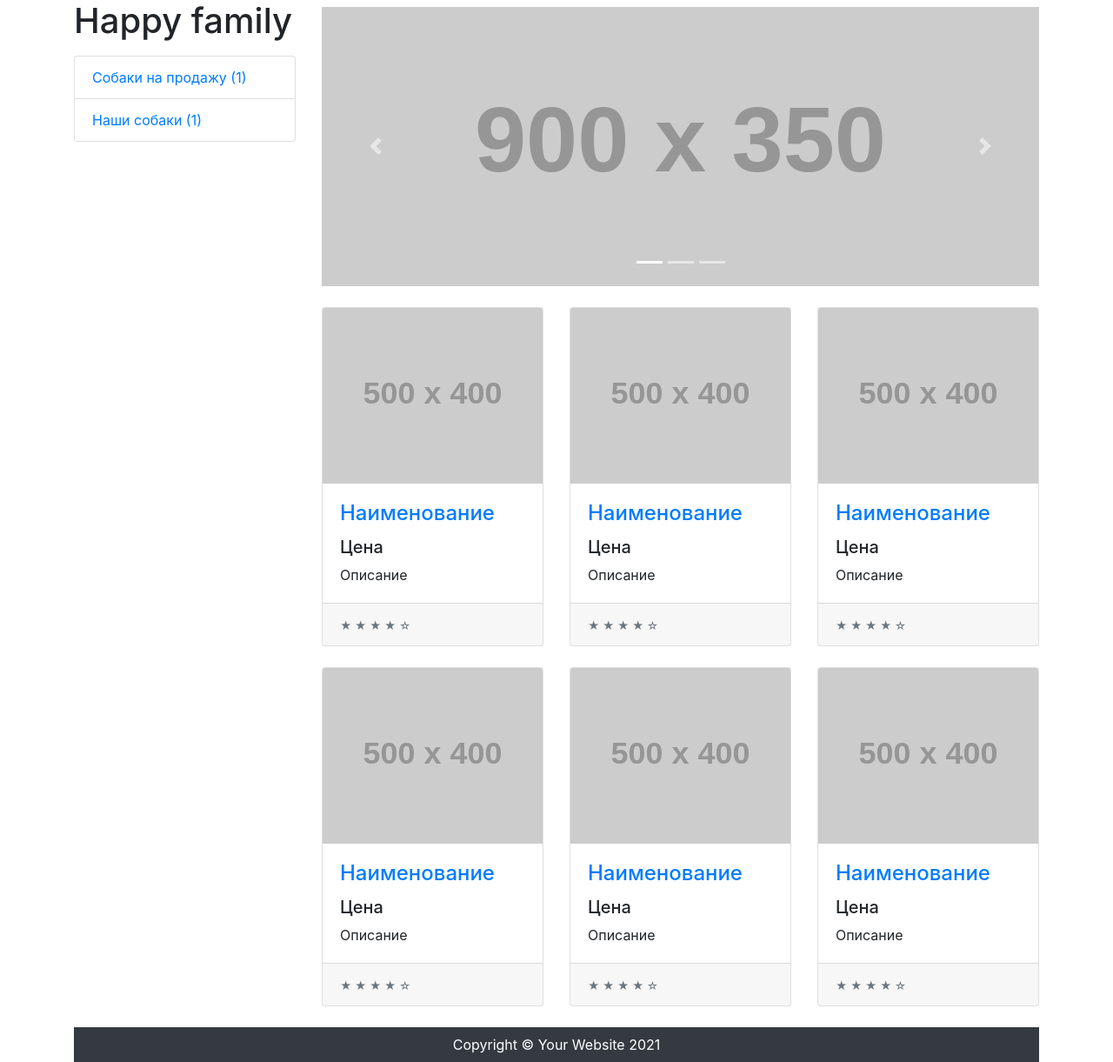
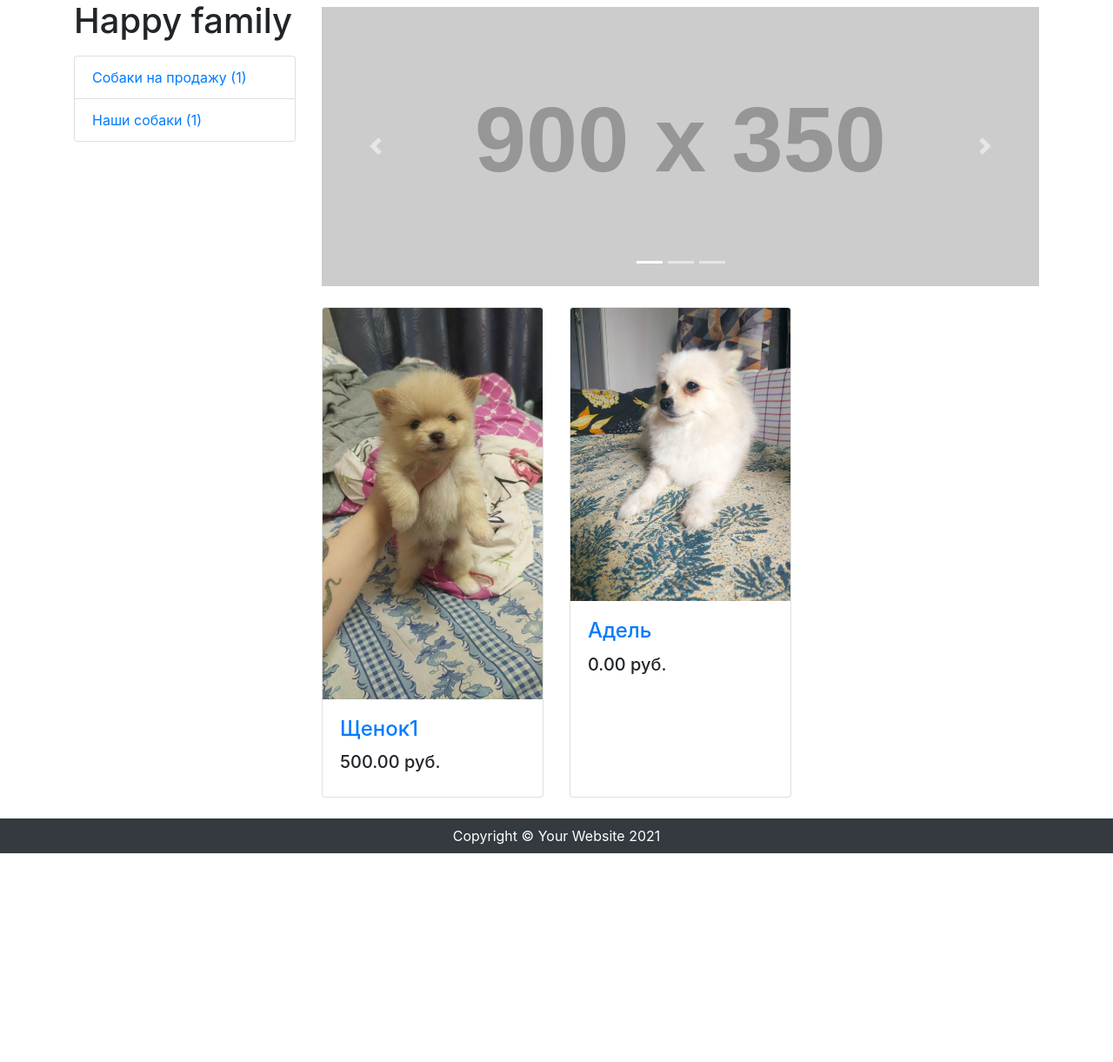
Before and after one commit to AnnTka/project_shop, a Django app: page / in a window 1280 px wide. Shown: the part 72-1293 px from the top of the page at 87% size. After the commit the page ends 1053 px from the top, so only its background shows below. Run offline with Django 3.2, Linux system fonts and the light colour scheme; data comes from the database, SQL or seed files in the repository; grey boxes labelled with a size stand in for pictures from a placeholder-image service; some libraries are stand-ins or nearby versions.

Commit message:
create view for category from base.html n category_detail.html, change main page

```diff
--- a/shop/mainapp/templates/base.html
+++ b/shop/mainapp/templates/base.html
@@ -37,7 +37,7 @@
         <div class="collapse navbar-collapse" id="navbarResponsive">
             <ul class="navbar-nav ml-auto">
                 <li class="nav-item active">
-                    <a class="nav-link" href="#">Главная
+                    <a class="nav-link" href="{% url 'base' %}">Главная
                         <span class="sr-only">(current)</span>
                     </a>
                 </li>
@@ -101,103 +101,21 @@
             </div>
 
             <div class="row">
-
+                {% for dog in dogs %}
                 <div class="col-lg-4 col-md-6 mb-4">
                     <div class="card h-100">
-                        <a href="#"><img class="card-img-top" src="http://placehold.it/500x400" alt=></a>
+                        <a href="{{ dog.get_absolute_url }}"><img class="card-img-top" src="{{ dog.image.url }}" alt=></a>
                         <div class="card-body">
                             <h4 class="card-title">
-                                <a href="#">Наименование</a>
+                                <a href="{{ dog.get_absolute_url }}">{{ dog.title }}</a>
                             </h4>
-                            <h5>Цена</h5>
-                            <p class="card-text">Описание</p>
-                        </div>
-                        <div class="card-footer">
-                            <small class="text-muted">&#9733; &#9733; &#9733; &#9733; &#9734;</small>
+                            <h5>{{ dog.price }} руб.</h5>
                         </div>
                     </div>
                 </div>
-
-                <div class="col-lg-4 col-md-6 mb-4">
-                    <div class="card h-100">
-                        <a href="#"><img class="card-img-top" src="http://placehold.it/500x400" alt=></a>
-                        <div class="card-body">
-                            <h4 class="card-title">
-                                <a href="#">Наименование</a>
-                            </h4>
-                            <h5>Цена</h5>
-                            <p class="card-text">Описание</p>
-                        </div>
-                        <div class="card-footer">
-                            <small class="text-muted">&#9733; &#9733; &#9733; &#9733; &#9734;</small>
-                        </div>
-                    </div>
-                </div>
-
-                <div class="col-lg-4 col-md-6 mb-4">
-                    <div class="card h-100">
-                        <a href="#"><img class="card-img-top" src="http://placehold.it/500x400" alt=></a>
-                        <div class="card-body">
-                            <h4 class="card-title">
-                                <a href="#">Наименование</a>
-                            </h4>
-                            <h5>Цена</h5>
-                            <p class="card-text">Описание</p>
-                        </div>
-                        <div class="card-footer">
-                            <small class="text-muted">&#9733; &#9733; &#9733; &#9733; &#9734;</small>
-                        </div>
-                    </div>
-                </div>
-
-                <div class="col-lg-4 col-md-6 mb-4">
-                    <div class="card h-100">
-                        <a href="#"><img class="card-img-top" src="http://placehold.it/500x400" alt=></a>
-                        <div class="card-body">
-                            <h4 class="card-title">
-                                <a href="#">Наименование</a>
-                            </h4>
-                            <h5>Цена</h5>
-                            <p class="card-text">Описание</p>
-                        </div>
-                        <div class="card-footer">
-                            <small class="text-muted">&#9733; &#9733; &#9733; &#9733; &#9734;</small>
-                        </div>
-                    </div>
-                </div>
-
-                <div class="col-lg-4 col-md-6 mb-4">
-                    <div class="card h-100">
-                        <a href="#"><img class="card-img-top" src="http://placehold.it/500x400" alt=></a>
-                        <div class="card-body">
-                            <h4 class="card-title">
-                                <a href="#">Наименование</a>
-                            </h4>
-                            <h5>Цена</h5>
-                            <p class="card-text">Описание</p>
-                        </div>
-                        <div class="card-footer">
-                            <small class="text-muted">&#9733; &#9733; &#9733; &#9733; &#9734;</small>
-                        </div>
-                    </div>
-                </div>
-
-                <div class="col-lg-4 col-md-6 mb-4">
-                    <div class="card h-100">
-                        <a href="#"><img class="card-img-top" src="http://placehold.it/500x400" alt=></a>
-                        <div class="card-body">
-                            <h4 class="card-title">
-                                <a href="#">Наименование</a>
-                            </h4>
-                            <h5>Цена</h5>
-                            <p class="card-text">Описание</p>
-                        </div>
-                        <div class="card-footer">
-                            <small class="text-muted">&#9733; &#9733; &#9733; &#9733; &#9734;</small>
-                        </div>
-                    </div>
-                </div>
-                <!-- /.row -->
+                {% endfor %}
+            </div>
+            <!-- /.row -->
 
             </div>
             <!-- /.col-lg-9 -->
--- a/shop/mainapp/urls.py
+++ b/shop/mainapp/urls.py
@@ -1,9 +1,9 @@
 from django.urls import path
 
-from .views import test_view, DogDetailView, CategoryDetailView
+from .views import BaseView, DogDetailView, CategoryDetailView
 
 urlpatterns = [
-    path('', test_view, name='base'),
+    path('', BaseView.as_view(), name='base'),
     path('dogs/<str:ct_model>/<str:slug>/', DogDetailView.as_view(), name='dog_detail'),
     # http://127.0.0.1:8000/dogs/our/Adel/ - result: Адель
     path('category/<str:slug>/', CategoryDetailView.as_view(), name='category_detail')
--- a/shop/mainapp/views.py
+++ b/shop/mainapp/views.py
@@ -1,21 +1,34 @@
 from django.shortcuts import render
-from django.views.generic import DetailView
+from django.views.generic import DetailView, View
 
-from .models import OurDog, DogForSale, Category
+from .models import OurDog, DogForSale, Category, LatestDogs
 from .mixins import CategoryDetailMixin
 
 
-def test_view(request):
-    categories = Category.objects.get_sidebar_categories()
-    return render(request, 'base.html', {'categories': categories})
+class BaseView(View):
+
+    def get(self, request, *args, **kwargs):
+        categories = Category.objects.get_sidebar_categories()
+        dogs = LatestDogs.objects.get_dog_for_main_page(
+            'ourdog', 'dogforsale', with_respect_to='dogforsale'
+        )
+        context = {
+            'categories': categories,
+            'dogs': dogs
+        }
+        return render(request, 'base.html', context)
+
+# def test_view(request):
+# categories = Category.objects.get_sidebar_categories()
+# return render(request, 'base.html', {'categories': categories})
 
 
 # view for handle multiple models with 1 template
 class DogDetailView(CategoryDetailMixin, DetailView):
 
     CT_MODEL_MODEL_CLASS = {
-        'our': OurDog,
-        'sale': DogForSale
+        'ourdog': OurDog,
+        'dogforsale': DogForSale
     }
 
     # to define the model and display their objects,
```
Also changed, not shown: shop/mainapp/mixins.py (+12 -1 lines), shop/mainapp/templates/category_detail.html (+21 -2 lines).
